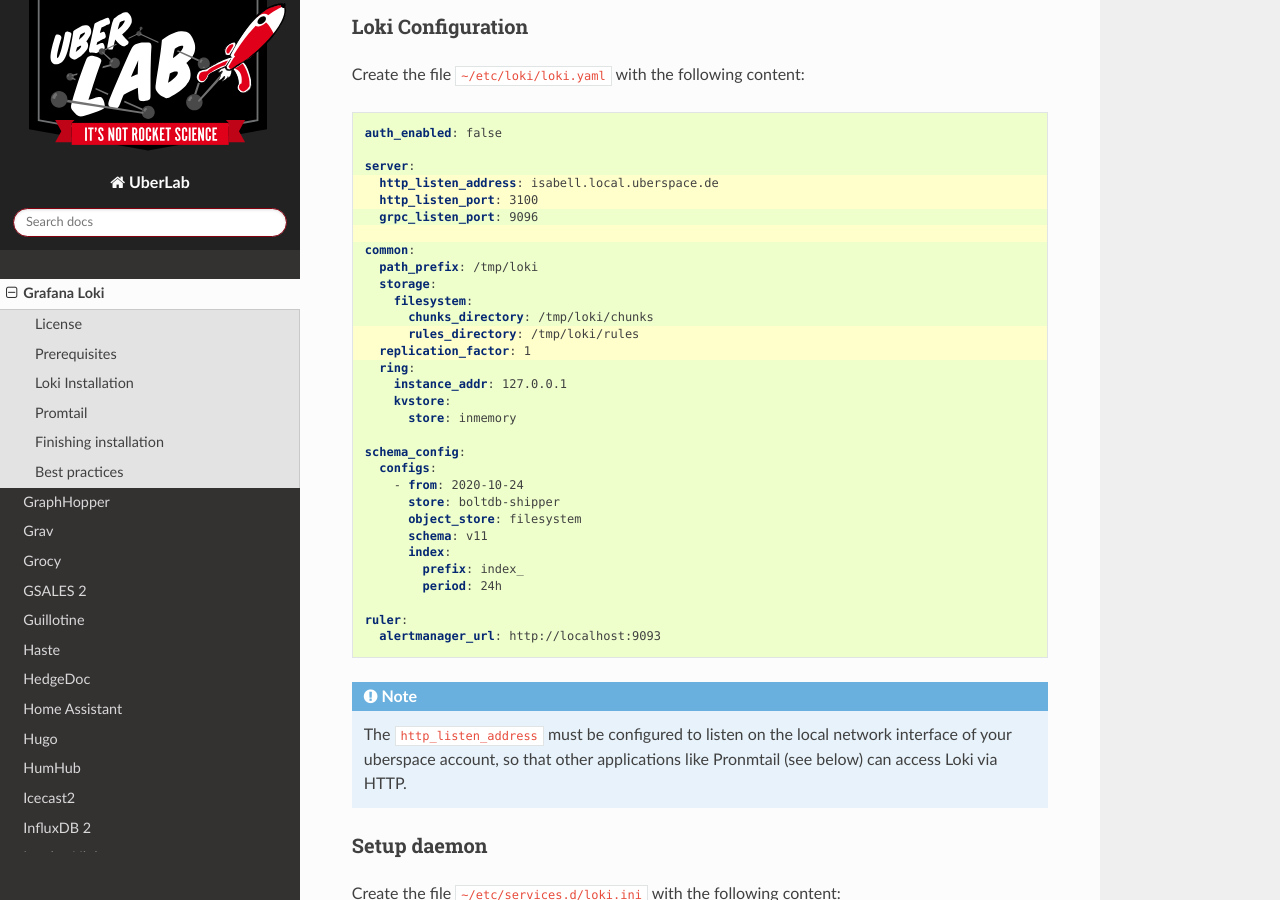
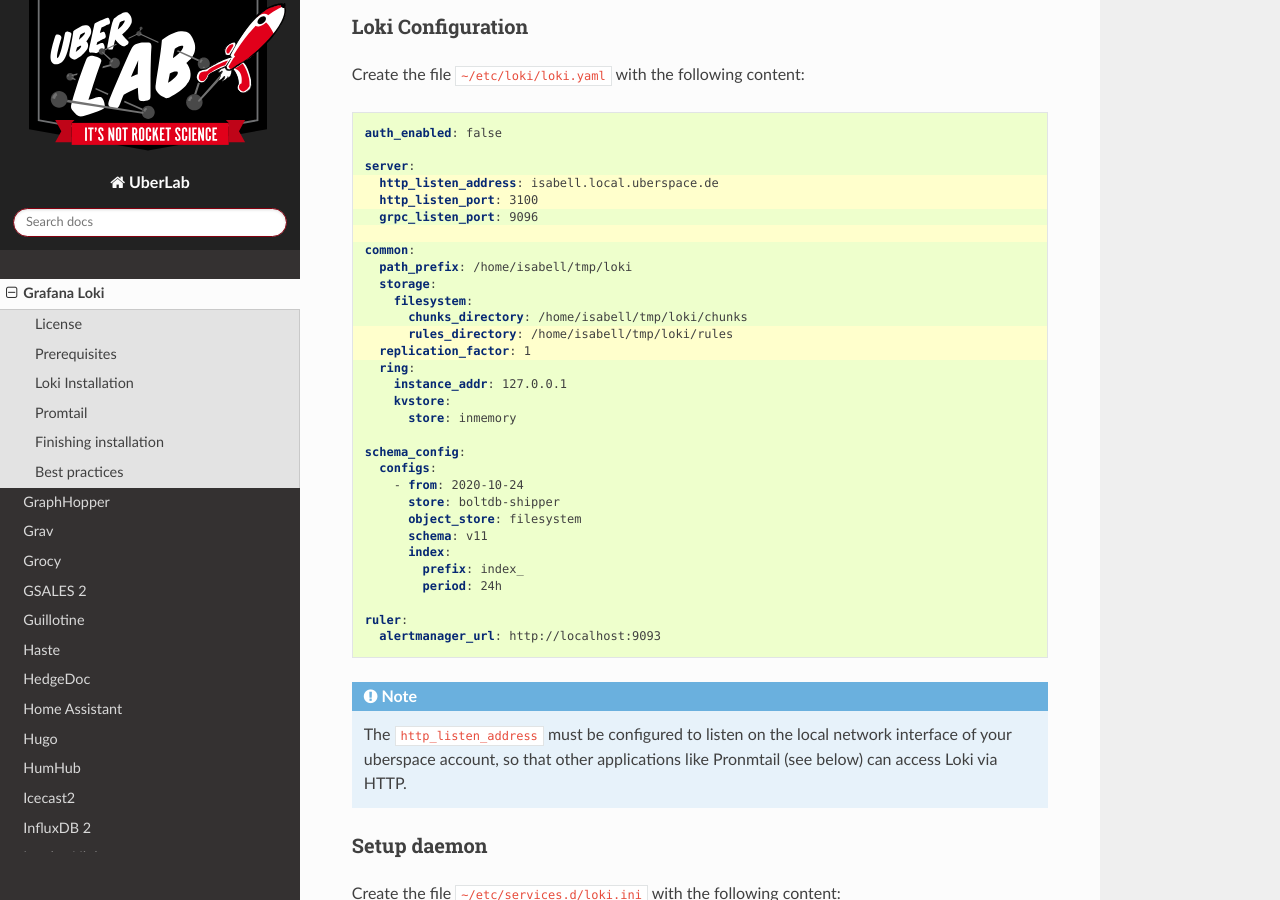
Before and after one commit to Uberspace/lab, a Sphinx documentation site: the page built from source/guide_grafana-loki.rst, in a window 1280 px wide and 900 px high, scrolled down 2674 px. Built offline with Sphinx 7.4.7 and the Read the Docs theme 2.0.0, drawn with Linux system fonts in a browser that asks for light colours.

Commit message:
Add correct path to loki.yaml
All paths in config files should be placed in the user's home directory.

```diff
--- a/source/guide_grafana-loki.rst
+++ b/source/guide_grafana-loki.rst
@@ -108,11 +108,11 @@ Create the file ``~/etc/loki/loki.yaml`` with the following content:
     grpc_listen_port: 9096
 
   common:
-    path_prefix: /tmp/loki
+    path_prefix: /home/isabell/tmp/loki
     storage:
       filesystem:
-        chunks_directory: /tmp/loki/chunks
-        rules_directory: /tmp/loki/rules
+        chunks_directory: /home/isabell/tmp/loki/chunks
+        rules_directory: /home/isabell/tmp/loki/rules
     replication_factor: 1
     ring:
       instance_addr: 127.0.0.1
```
